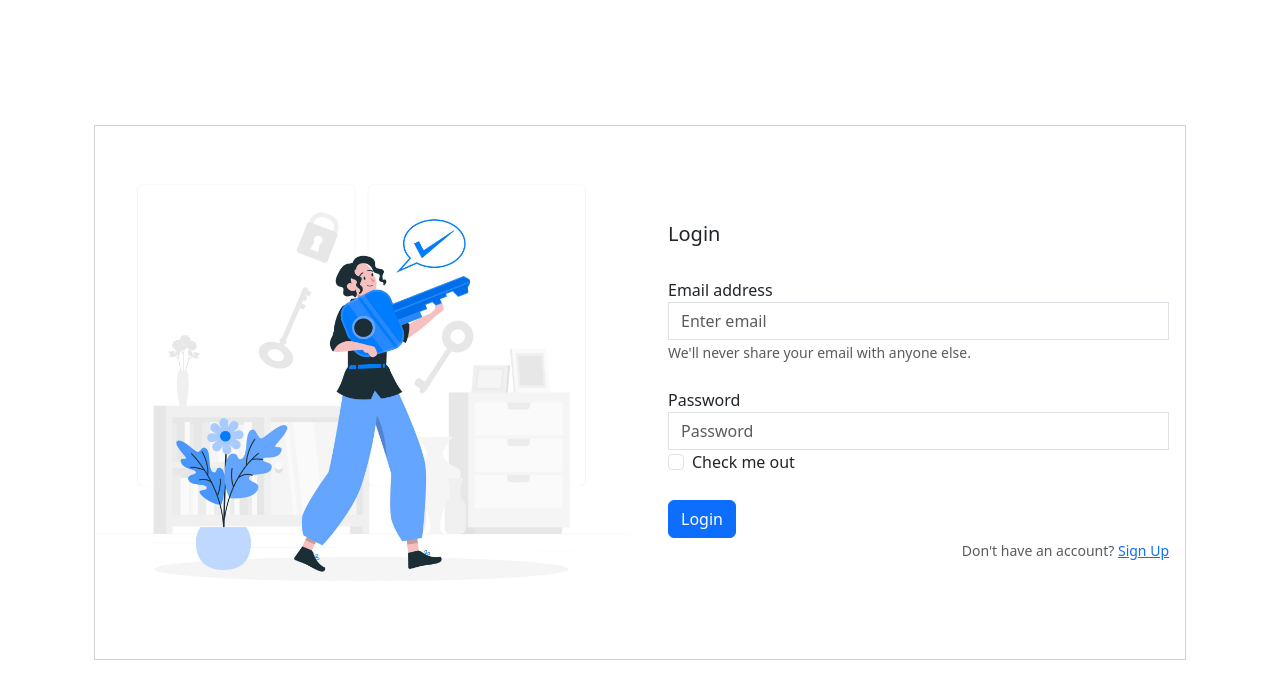
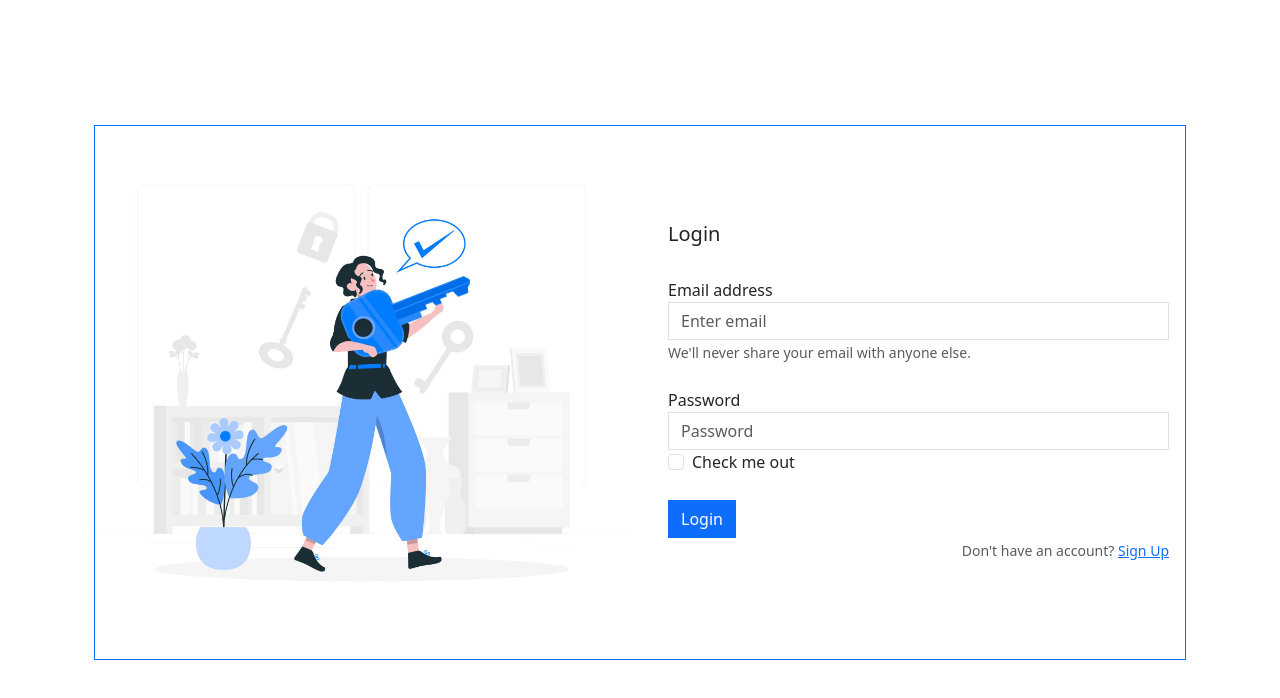
Before and after one commit to nkansah-wireko-brobbey/notes-frontend, an Angular app: page /login in a window 1280 px wide. Shown: the top 698 px of the page. Built offline with nearby package versions, Linux system fonts and the light colour scheme.

Commit message:
Update login component HTML

```diff
--- a/src/app/components/login/login.component.html
+++ b/src/app/components/login/login.component.html
@@ -1,7 +1,7 @@
 <div class="container d-flex align-items-center vh-100">
 
     <div class="container">
-        <div class="card mb-3 rounded-0">
+        <div class="card border-primary mb-3 rounded-0">
             <div class="row no-gutters">
               <div class="col-md-6">
                 <img src="../../../assets/login.jpg" class="card-img" alt="...">
@@ -26,10 +26,10 @@
                       <label class="form-check-label" for="exampleCheck1">Check me out</label>
                     </div>
                     <br>
-                    <button type="submit" class="btn btn-primary">Login</button>
+                    <button type="submit" class="btn btn-primary rounded-0">Login</button>
                   </form>
                   <!-- <p class="card-text">This is a wider card with supporting text below as a natural lead-in to additional content. This content is a little bit longer.</p> -->
-                  <p class="card-text text-end"><small class="text-muted">Don't have an account? <a href="#" class="link"> Sign Up</a></small></p>
+                  <p class="card-text text-end"><small class="text-muted">Don't have an account? <a href="#" class="link" routerLink="/signup"> Sign Up</a></small></p>
                 </div>
               </div>
             </div>
```
